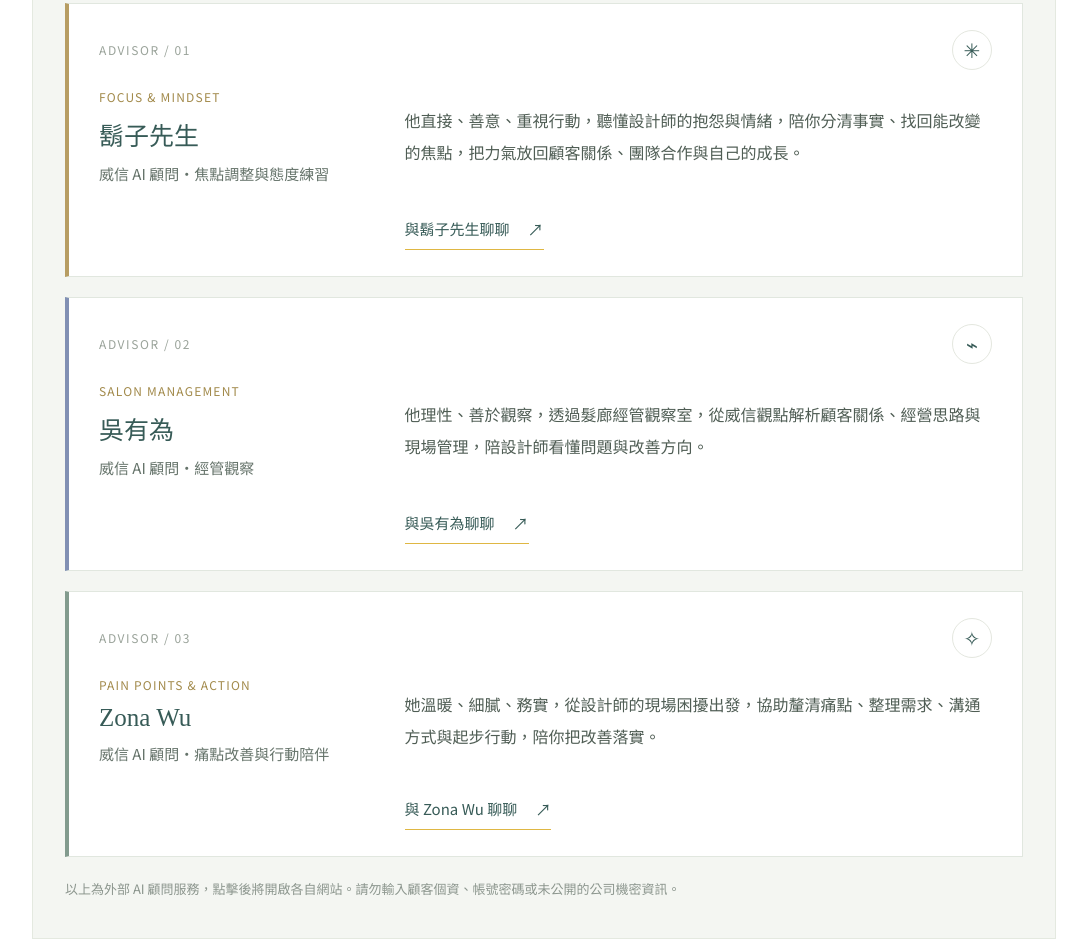
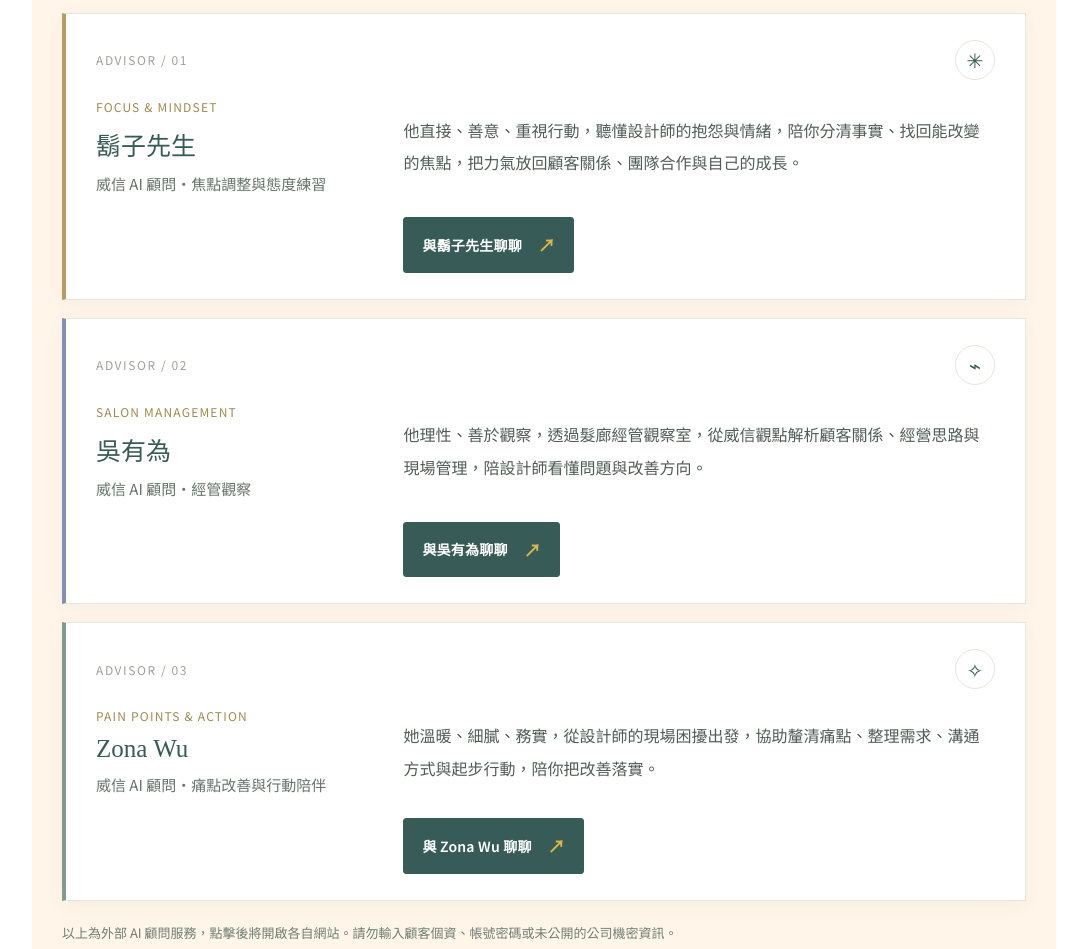
Before and after one commit to pamahairsalon/pama-marketing-hub, a plain HTML site: page index.html in a window 1280 px wide. Shown: the part 6591-7540 px from the top of the page, without its empty margins (96-1183 px from the left). Drawn offline with Linux system fonts and the light colour scheme.

Commit message:
Visually separate advisor section and style CTA buttons

```diff
--- a/styles.css
+++ b/styles.css
@@ -286,3 +286,60 @@ body{font-size:16px;line-height:1.75}
   .advisor-link{font-size:14px;margin:0;padding:9px 0 5px}
   .advisor-note{font-size:12px;line-height:1.85;margin-top:15px}
 }
+
+
+/* Final separation and clear calls-to-action for the advisor directory */
+.advisor-section{
+  margin:58px 0 0;
+  padding:38px 30px 32px;
+  background:var(--cream);
+  border:0;
+  border-top:3px solid var(--gold);
+  border-bottom:1px solid #e9e1ce;
+}
+.advisor-heading{margin-bottom:28px}
+.advisor-heading h3{font-size:28px}
+.advisor-heading>div>p:last-child{font-size:16px;line-height:1.9}
+.advisor-grid{gap:18px}
+.advisor-card{
+  background:#fff;
+  border:1px solid #e5e8e1;
+  border-left:4px solid #9eaa9c;
+  box-shadow:0 5px 18px rgba(41,71,68,.045);
+}
+.advisor-focus{border-top:1px solid #e5e8e1;border-left-color:#b79d63}
+.advisor-management{border-top:1px solid #e5e8e1;border-left-color:#8190b4}
+.advisor-action{border-top:1px solid #e5e8e1;border-left-color:#829b8e}
+.advisor-link{
+  display:inline-flex;
+  align-items:center;
+  justify-content:center;
+  gap:16px;
+  margin:16px 0 0;
+  padding:12px 18px;
+  min-height:44px;
+  background:var(--green);
+  color:#fff;
+  border:1px solid var(--green);
+  border-radius:3px;
+  font-size:14px;
+  font-weight:600;
+  letter-spacing:.2px;
+  transition:background .2s ease,color .2s ease,border-color .2s ease;
+}
+.advisor-link span{color:var(--gold);font-size:17px}
+.advisor-link:hover{
+  background:var(--gold);
+  border-color:var(--gold);
+  color:var(--deep);
+}
+.advisor-link:hover span{color:var(--deep)}
+.advisor-link:focus-visible{outline:3px solid var(--blue);outline-offset:3px}
+.advisor-note{color:#717d74;font-size:13px}
+@media(max-width:650px){
+  .advisor-section{margin-top:36px;padding:26px 15px 23px}
+  .advisor-heading{margin-bottom:20px}
+  .advisor-heading h3{font-size:24px}
+  .advisor-heading>div>p:last-child{font-size:14px}
+  .advisor-link{width:100%;min-height:46px;margin-top:4px}
+}
```
